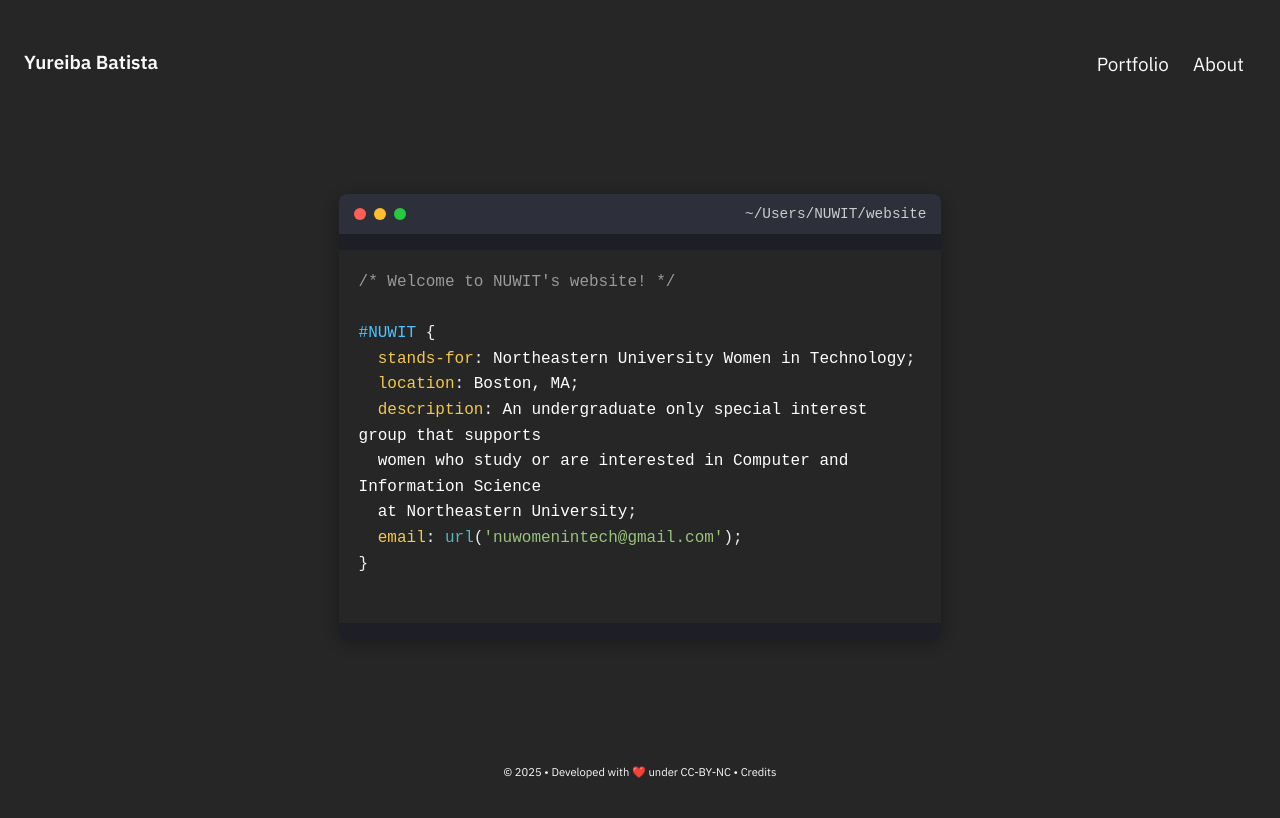
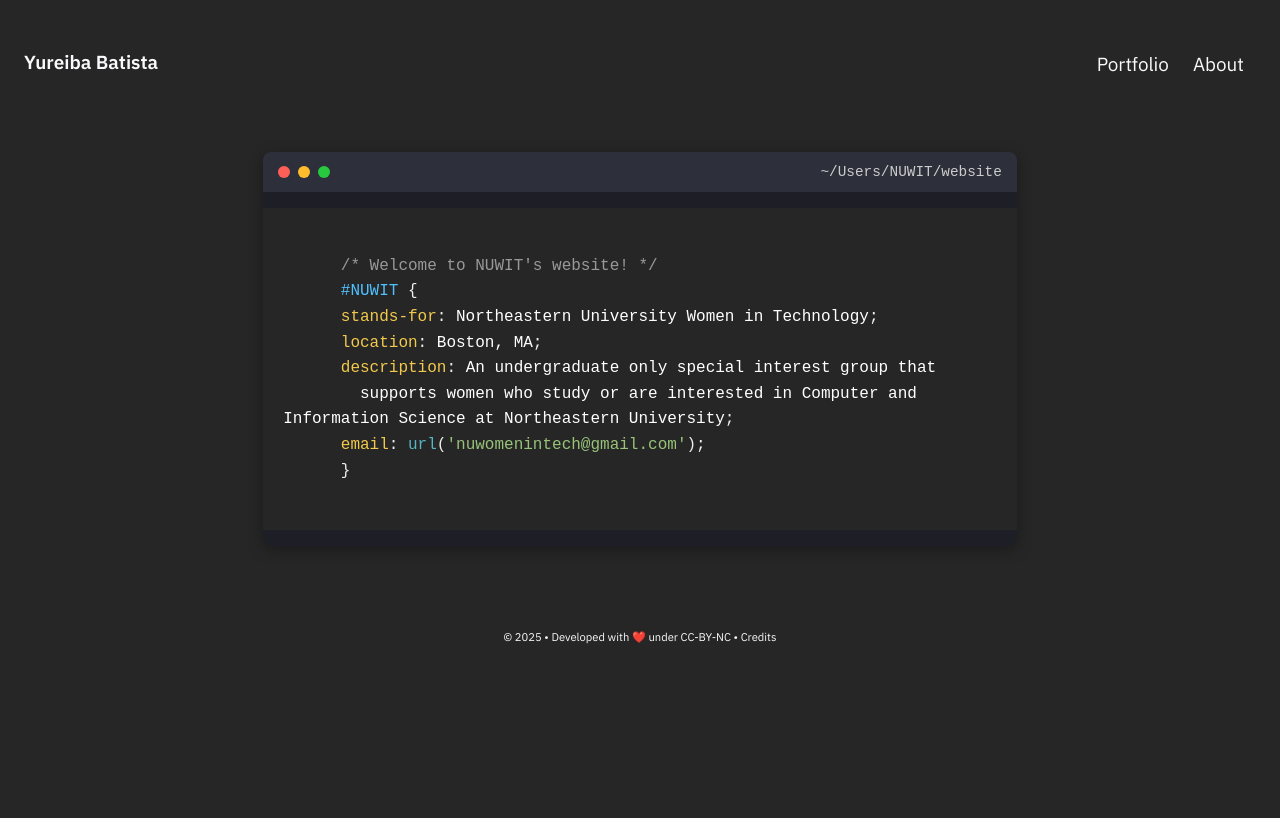
Before and after one commit to batistayureiba/batistayureiba.github.io, a Jekyll site: the page built from pages/index.md, in a window 1280 px wide. Shown: the top 818 px of the page. Built offline with Jekyll 4.4.1, drawn with Linux system fonts in a browser that asks for light colours.

Commit message:
Update Homepage.html

```diff
--- a/_includes/Homepage.html
+++ b/_includes/Homepage.html
@@ -1,39 +1,23 @@
-<link rel="icon" href="/assets/yb.ico" type="image/x-icon">
-
-<div class="home-intro">
-  <!--div class="jumbo">{{site.heading}}</div>
-  <div class="home-sub-text">
-    <h3>
-      Jekyll Garden is a markdown friendly theme lets you publish your Obsidian vault (or a subset of it) as a Jekyll static website.
-      Check out the <a href="{{'/notes' | relative_url}}">demo</a>,
-      <a href="{{'/post/features' | relative_url}}">features</a> and
-      <a href="{{'/post/how-to' | relative_url}}">how to</a>.
-    </h3>
-  </div>
-</div -->
-
-<!-- NUEVA SECCIÓN: terminal -->
-<div class="terminal-wrapper">
-  <div class="intro">
-    <div class="terminal">
-      <div class="terminal-bar">
+<div class="terminal-wrapper"><!-- inicio terminal wrapper -->
+  <div class="intro"><!-- inicio intro -->
+    <div class="terminal"><!-- inicio terminal -->
+      <div class="terminal-bar"><!-- inicio terminal-bar -->
         <span class="dot red"></span>
         <span class="dot yellow"></span>
         <span class="dot green"></span>
         <span class="path">~/Users/NUWIT/website</span>
-      </div>
-      <pre class="code-block">
-<span class="comment">/* Welcome to NUWIT's website! */</span>
+    </div><!-- fin terminal-bar -->
 
-<span class="selector">#NUWIT</span> {
-  <span class="property">stands-for</span>: <span class="value">Northeastern University Women in Technology</span>;
-  <span class="property">location</span>: <span class="value">Boston, MA</span>;
-  <span class="property">description</span>: <span class="value">An undergraduate only special interest group that supports
-  women who study or are interested in Computer and Information Science
-  at Northeastern University</span>;
-  <span class="property">email</span>: <span class="function">url</span>(<span class="string">'nuwomenintech@gmail.com'</span>);
-}
-      </pre>
-    </div>
-  </div>
-</div>
+    <pre class="code-block"><!-- inicio pre -->
+      <span class="comment">/* Welcome to NUWIT's website! */</span>
+      <span class="selector">#NUWIT</span> {
+      <span class="property">stands-for</span>: <span class="value">Northeastern University Women in Technology</span>;
+      <span class="property">location</span>: <span class="value">Boston, MA</span>;
+      <span class="property">description</span>: <span class="value">An undergraduate only special interest group that
+        supports women who study or are interested in Computer and Information Science at Northeastern University</span>;
+      <span class="property">email</span>: <span class="function">url</span>(<span class="string">'nuwomenintech@gmail.com'</span>);
+      }
+    </pre><!-- fin pre -->
+    </div><!-- fin terminal -->
+  </div><!-- fin intro -->
+</div><!-- fin terminal wrapper -->
```
